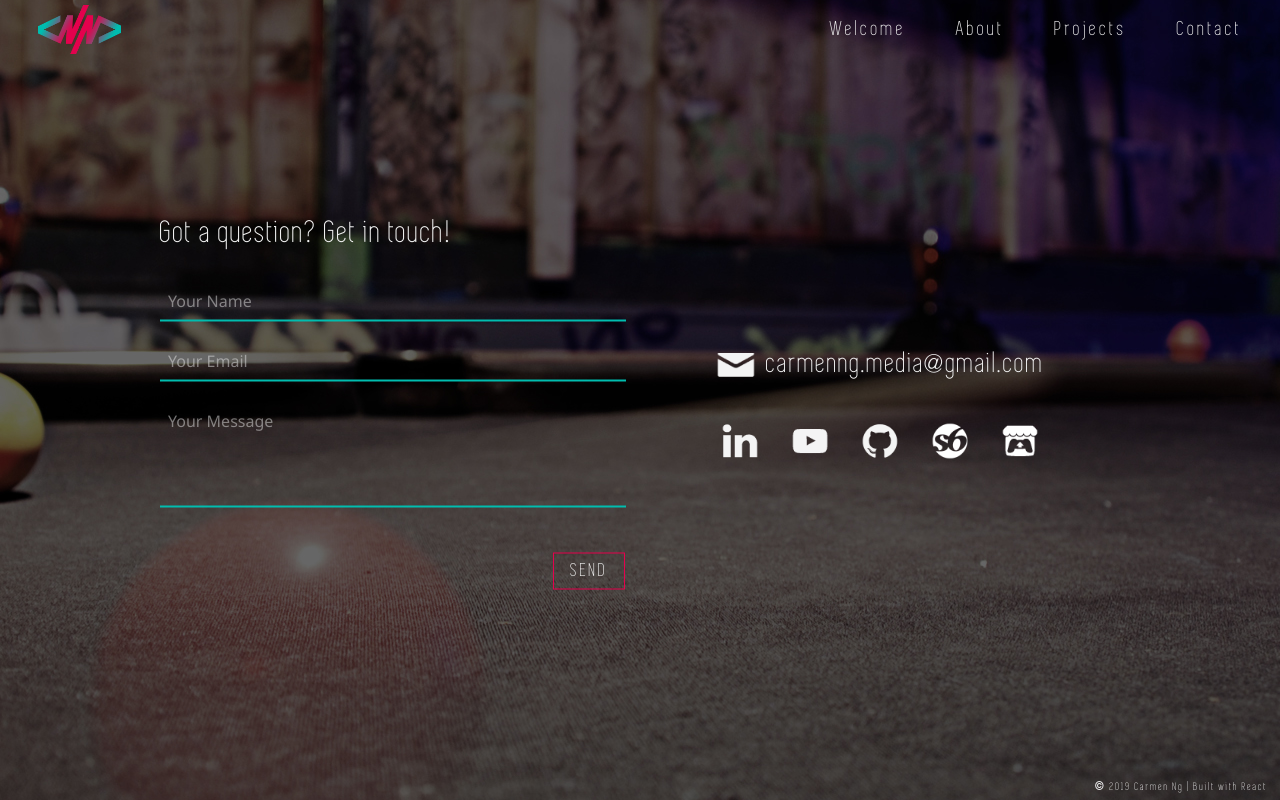
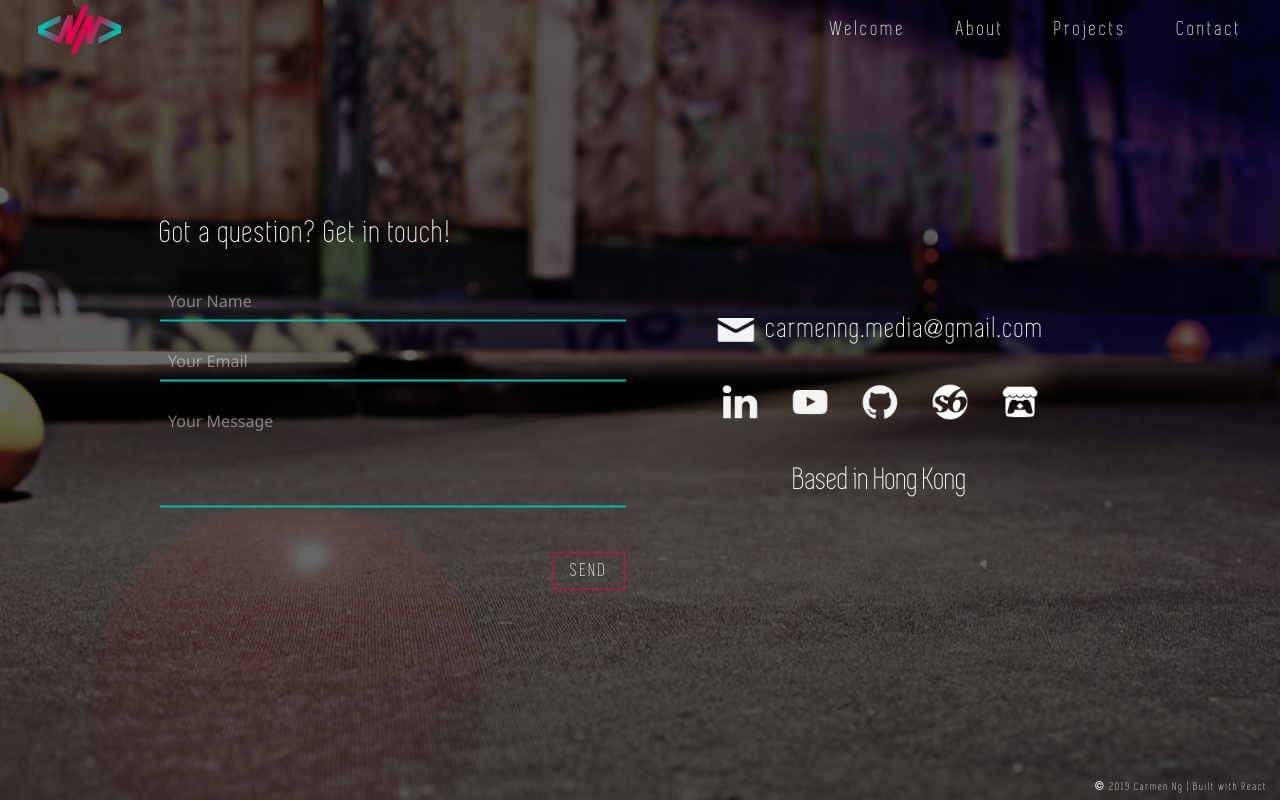
Before and after one commit to CarNg/webdev-nlv-portfolio-2019, a React (Create React App) app: page /contact in a window 1280 px wide. Built offline with nearby package versions, Linux system fonts and the light colour scheme.

Commit message:
Added 'based in' info

```diff
--- a/src/components/ContactInfo/ContactInfo.js
+++ b/src/components/ContactInfo/ContactInfo.js
@@ -71,6 +71,9 @@ export default function ContactInfo() {
                     </a>
                 </div>
             </div>
+            <div className={style.socialRow}>
+                Based in Hong Kong
+            </div>
         </div>
     )
 }
--- a/src/components/ContactInfo/ContactInfo.module.css
+++ b/src/components/ContactInfo/ContactInfo.module.css
@@ -13,6 +13,9 @@
     position: relative;
     width: fit-content;
     height: fit-content;
+    font-size: 2rem;
+    line-height: 3rem;
+    color: var(--nlv-white);
 }
 
 .socialIcon {
```
